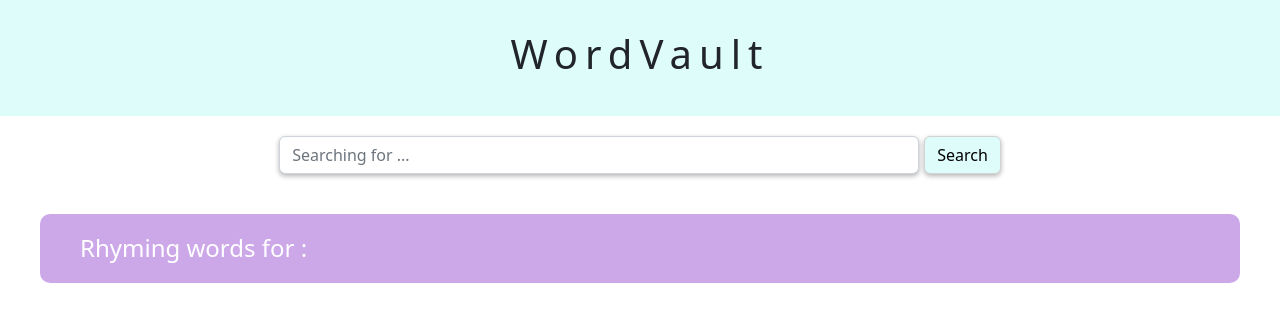
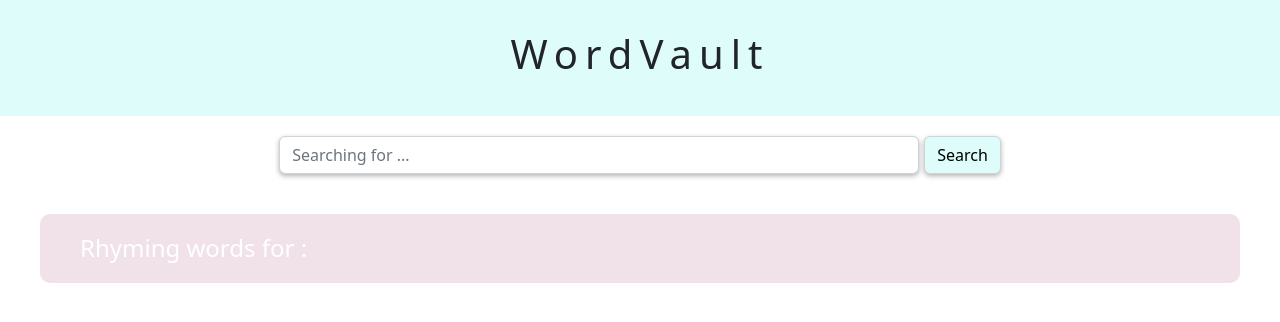
Before and after one commit to GinaCamelia/wordvault, a React (Create React App) app: page / in a window 1280 px wide. Shown: the top 322 px of the page. Built offline with nearby package versions, Linux system fonts and the light colour scheme.

Commit message:
changed background-color for first container

```diff
--- a/src/components/SearchEngine/style.css
+++ b/src/components/SearchEngine/style.css
@@ -27,7 +27,7 @@
     margin: 40px 40px;
     border-radius: 10px;
     text-align: left;
-    background: #cca8e9;
+    background: #F0E2E8;
 }
 
 .SearchContainer .response h4 {
```
